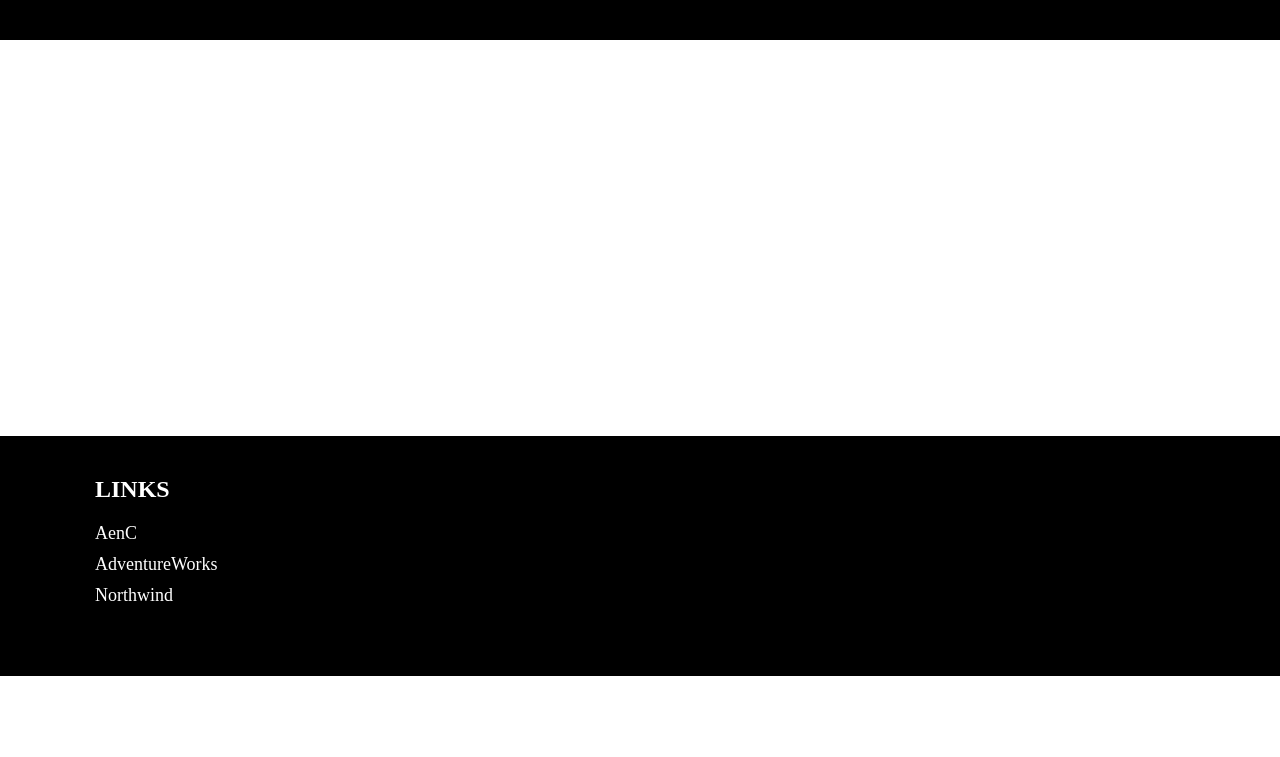
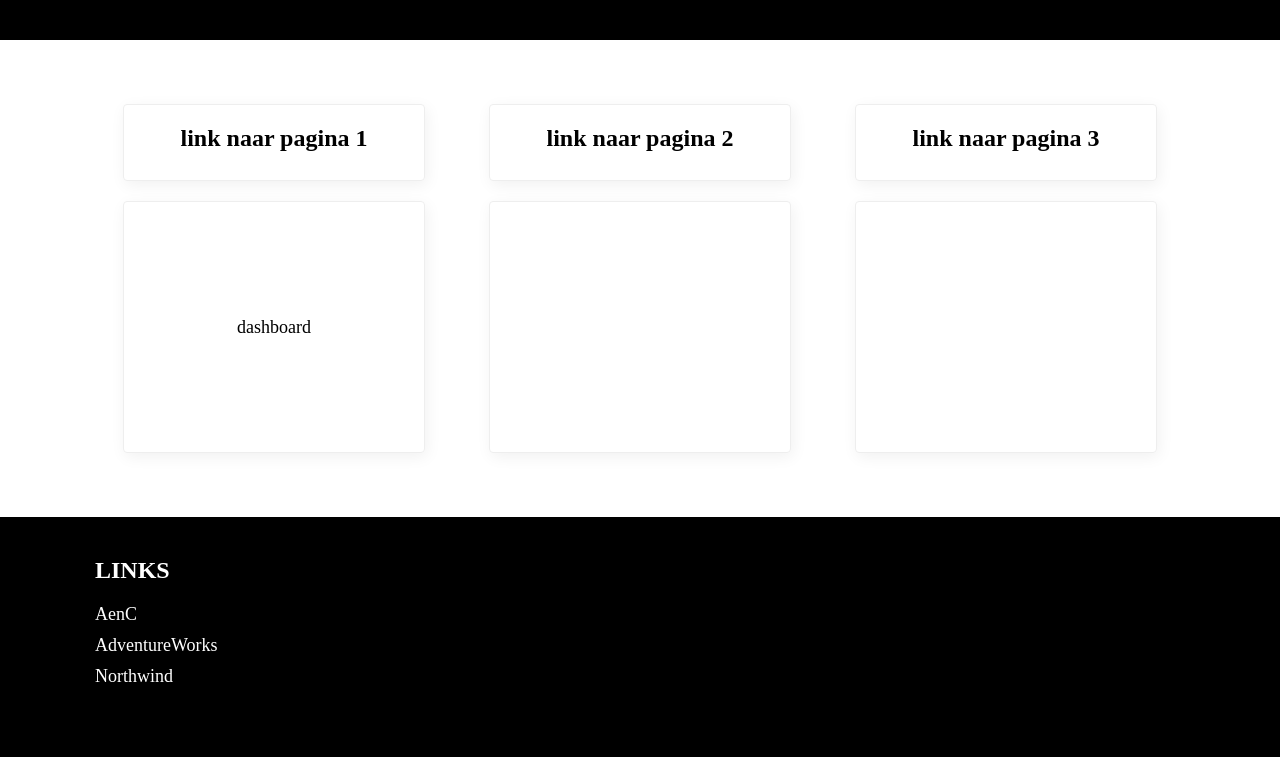
Before and after one commit to OutdoorFusion/OutdoorFusion, a Flask app: page / in a window 1280 px wide. Shown: the part 124-881 px from the top of the page. Before the commit the page ends 800 px from the top, so only its background shows below. Run offline with Flask 3, Linux system fonts and the light colour scheme; parts of the project's set-up code (start-up, migrations or seed data) failed here and were passed over.

Commit message:
Link card added

```diff
--- a/app.py
+++ b/app.py
@@ -64,8 +64,12 @@ app = Flask(__name__)
 
 # Create a route for the dashboard
 @app.route('/')
+def dash():
+    return render_template('index.html')
+
+@app.route('/dashboard')
 def dashboard():
-    return render_template('index.html')
+    return render_template('dashboard.html')
 
 # Create a route for the scatter plot
 @app.route('/plot')
--- a/static/stylesheets/indexStyle.css
+++ b/static/stylesheets/indexStyle.css
@@ -76,3 +76,44 @@ footer > nav {
     flex-direction: column;
     gap: 10px;
 }
+
+main {
+    display: flex;
+    justify-content: center;
+    align-content: center;
+}
+.container {
+    padding: 32px;
+    display: flex;
+    flex-wrap: wrap;
+    justify-content: center;
+    align-content: center;
+}
+
+.card {
+    padding: 16px;
+    margin: 16px;
+}
+
+.card_content, .card_header {
+    border: 1px solid #eee;
+    box-shadow: 2px 4px 16px rgba(0,0,0,.06);
+    border-radius: 4px;
+}
+
+.card_header {
+    display: flex;
+    justify-content: center;
+    align-content: center;
+    width: 300px;
+    height: 75px;
+    margin-bottom: 20px;
+}
+
+.card_content {
+    display: flex;
+    width: 300px;
+    height: 250px;
+    justify-content: center;
+    align-items: center;
+}
--- a/templates/index.html
+++ b/templates/index.html
@@ -22,8 +22,26 @@
         </nav>
 
     </header>
+            <div class="blackBar"></div>
     <main>
-        <div class="blackBar"></div>
+        <div class="container">
+            <div class="card">
+                <div class="card_header"><h2>link naar pagina 1</h2></div>
+                <div class="card_content">
+                    <a href="{{ url_for('dashboard') }}">dashboard</a>
+                </div>
+            </div>
+            <div class="card">
+                <div class="card_header"><h2>link naar pagina 2</h2></div>
+                <div class="card_content">
+                </div>
+            </div>
+            <div class="card">
+                <div class="card_header"><h2>link naar pagina 3</h2></div>
+                <div class="card_content">
+                </div>
+            </div>
+        </div>
     </main>
 
 
```
